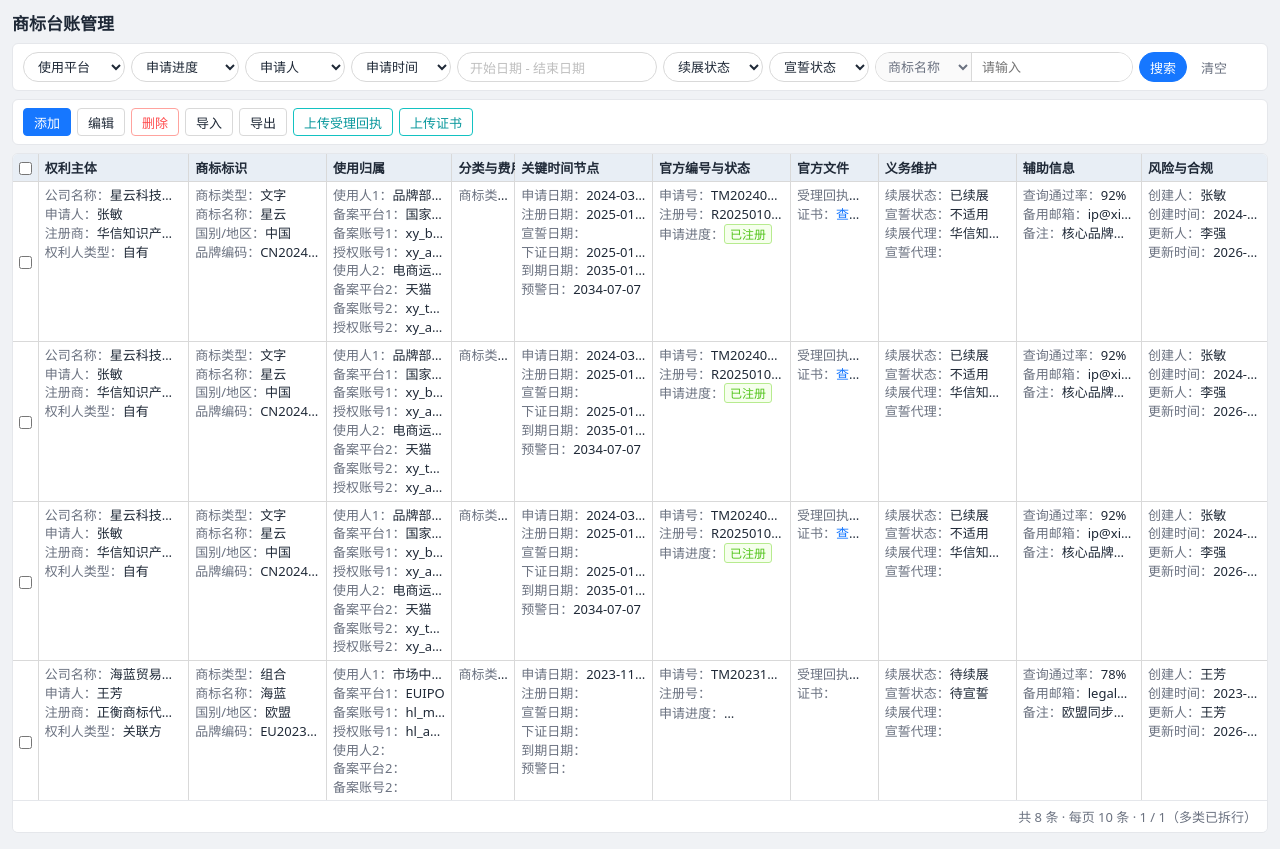
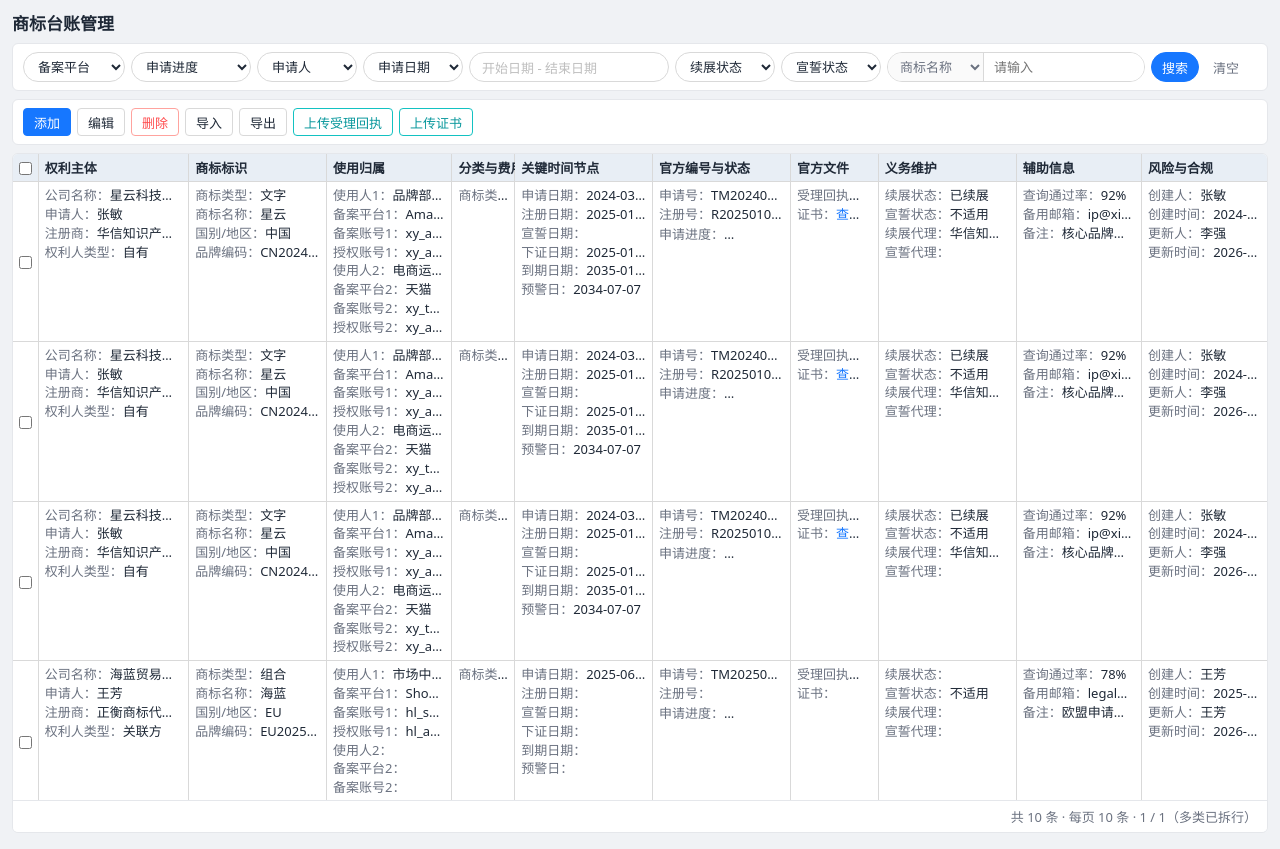
Before and after one commit to Linmyzhao/Trademark-Ledger, a plain HTML site: page index.html in a window 1280 px wide. Drawn offline with Linux system fonts and the light colour scheme.

Commit message:
Add files via upload

```diff
--- a/index.html
+++ b/index.html
@@ -352,6 +352,13 @@
     .field.hidden { display: none; }
     .field.field-top { align-items: start; }
     .field.field-top label { padding-top: 6px; }
+    .input-affix {
+      display: flex; align-items: center; gap: 6px; width: 100%; min-width: 0;
+    }
+    .input-affix input { flex: 1; min-width: 0; }
+    .input-affix .affix {
+      color: var(--muted); font-size: 13px; flex-shrink: 0; line-height: 32px;
+    }
     .ms-wrap { position: relative; width: 100%; }
     .ms-trigger {
       min-height: 32px; border: 1px solid #d9d9d9; border-radius: 6px;
@@ -415,14 +422,16 @@
 
     <div class="filters">
       <div class="filters-row">
-        <select id="fPlatform" title="使用平台">
-          <option value="">使用平台</option>
+        <select id="fPlatform" title="备案平台">
+          <option value="">备案平台</option>
           <option>Amazon</option>
           <option>EBay</option>
           <option>Aliexpress</option>
           <option>Lazada</option>
           <option>Shopee</option>
           <option>MyMall</option>
+          <option>天猫</option>
+          <option>京东</option>
         </select>
         <select id="fProgress" title="申请进度">
           <option value="">申请进度</option>
@@ -432,19 +441,24 @@
           <option>在准备资料</option>
           <option>商标有误</option>
           <option>已下证书</option>
+          <option>购买商标</option>
+          <option>购买中</option>
+          <option>已下受理通知</option>
         </select>
         <select id="fApplicant" title="申请人">
           <option value="">申请人</option>
           <option>张敏</option>
           <option>王芳</option>
           <option>赵磊</option>
+          <option>刘洋</option>
         </select>
-        <select id="fTimeType" title="申请时间">
-          <option value="apply">申请时间</option>
-          <option value="reg">注册时间</option>
+        <select id="fTimeType" title="日期类型">
+          <option value="apply">申请日期</option>
+          <option value="reg">注册日期</option>
           <option value="oath">宣誓日期</option>
           <option value="cert">下证日期</option>
           <option value="expire">到期日期</option>
+          <option value="warn">预警日</option>
         </select>
         <div class="date-range" id="dateRangeBox" title="开始日期 - 结束日期">
           <span class="range-text" id="dateRangeText">开始日期 - 结束日期</span>
@@ -453,19 +467,24 @@
         </div>
         <select id="fRenew" title="续展状态">
           <option value="">续展状态</option>
-          <option>是</option>
-          <option>否</option>
+          <option>已续展</option>
+          <option>待续展</option>
+          <option>不续展</option>
         </select>
         <select id="fOath" title="宣誓状态">
           <option value="">宣誓状态</option>
-          <option>是</option>
-          <option>否</option>
+          <option>已宣誓</option>
+          <option>待宣誓</option>
+          <option>不适用</option>
         </select>
         <div class="combo-search">
           <select id="qField" title="搜索字段">
             <option value="tmName" selected>商标名称</option>
             <option value="company">公司名称</option>
             <option value="registrar">注册商</option>
+            <option value="brandCode">品牌编码</option>
+            <option value="applyNo">申请号</option>
+            <option value="regNo">注册号</option>
           </select>
           <input id="q" type="text" placeholder="请输入" />
         </div>
@@ -683,8 +702,15 @@
               <label>申请进度</label>
               <select id="fProgressForm">
                 <option value="">请选择</option>
-                <option>审查中</option><option>受理</option><option>初审公告</option><option>已注册</option>
-                <option>驳回</option><option>无效</option><option>撤三</option><option>其他</option>
+                <option>审查中</option>
+                <option>审查已过</option>
+                <option>已提交资料</option>
+                <option>在准备资料</option>
+                <option>商标有误</option>
+                <option>已下证书</option>
+                <option>购买商标</option>
+                <option>购买中</option>
+                <option>已下受理通知</option>
               </select>
             </div>
             <div class="field">
@@ -725,7 +751,10 @@
           <div class="form-grid">
             <div class="field">
               <label>查询通过率</label>
-              <input id="fPassRate" value="92%" />
+              <div class="input-affix">
+                <input id="fPassRate" type="number" min="0" max="100" step="1" value="92" placeholder="0-100" />
+                <span class="affix">%</span>
+              </div>
             </div>
             <div class="field">
               <label>备用邮箱</label>
@@ -747,6 +776,7 @@
 
   <script>
     // 一个商标多类拆成多行；空值用 ""，列表展示为空
+    // 示例数据与最新字段口径对齐：备案平台枚举、续展/宣誓状态、下证日期、国别选项
     const baseRows = [
       {
         company: "星云科技有限公司",
@@ -758,14 +788,14 @@
         region: "中国",
         brandCode: "CN2024031201",
         user1: "品牌部-张敏",
-        filingPlatform1: "国家知识产权局",
-        filingAccount1: "xy_brand_cn",
-        authAccount1: "xy_auth_01",
+        filingPlatform1: "Amazon",
+        filingAccount1: "xy_amz_cn",
+        authAccount1: "xy_auth_amz",
         user2: "电商运营-李强",
         filingPlatform2: "天猫",
         filingAccount2: "xy_tmall",
         authAccount2: "xy_auth_tm",
-        niceClasses: ["9", "35", "42"],
+        niceClasses: ["第9类", "第35类", "第42类"],
         applyDate: "2024-03-12",
         regDate: "2025-01-08",
         oathDate: "",
@@ -774,7 +804,7 @@
         warnDate: "2034-07-07",
         applyNo: "TM20240312001",
         regNo: "R20250108088",
-        progress: "已注册",
+        progress: "已下证书",
         progressClass: "tag-green",
         receipt: "查看回执",
         cert: "查看证书",
@@ -788,7 +818,7 @@
         creator: "张敏",
         createTime: "2024-03-12 10:20",
         updater: "李强",
-        updateTime: "2026-03-01 15:06",
+        updateTime: "2026-11-10 15:06",
       },
       {
         company: "海蓝贸易有限公司",
@@ -797,40 +827,40 @@
         rightType: "关联方",
         tmType: "组合",
         tmName: "海蓝",
-        region: "欧盟",
-        brandCode: "EU2023110502",
+        region: "EU",
+        brandCode: "EU2025061802",
         user1: "市场中心-王芳",
-        filingPlatform1: "EUIPO",
-        filingAccount1: "hl_market",
+        filingPlatform1: "Shopee",
+        filingAccount1: "hl_shopee",
         authAccount1: "hl_auth_01",
         user2: "",
         filingPlatform2: "",
         filingAccount2: "",
         authAccount2: "",
-        niceClasses: ["3", "5"],
-        applyDate: "2023-11-05",
+        niceClasses: ["第3类", "第5类"],
+        applyDate: "2025-06-18",
         regDate: "",
         oathDate: "",
         certDate: "",
         expireDate: "",
         warnDate: "",
-        applyNo: "TM20231105022",
+        applyNo: "TM20250618022",
         regNo: "",
-        progress: "初审公告",
+        progress: "审查已过",
         progressClass: "tag-blue",
         receipt: "查看回执",
         cert: "",
-        renew: "待续展",
-        oath: "待宣誓",
+        renew: "",
+        oath: "不适用",
         renewAgent: "",
         oathAgent: "",
         passRate: "78%",
         email: "legal@hailan.com",
-        remark: "欧盟同步申请中",
+        remark: "欧盟申请中，备案平台2未填（选填）",
         creator: "王芳",
-        createTime: "2023-11-05 09:12",
+        createTime: "2025-06-18 09:12",
         updater: "王芳",
-        updateTime: "2026-02-18 11:30",
+        updateTime: "2026-11-08 11:30",
       },
       {
         company: "青禾食品股份有限公司",
@@ -839,40 +869,82 @@
         rightType: "供应商代持",
         tmType: "图形",
         tmName: "青禾",
-        region: "中国",
-        brandCode: "CN2022061807",
+        region: "US",
+        brandCode: "US2022061807",
         user1: "法务部-赵磊",
-        filingPlatform1: "国家知识产权局",
-        filingAccount1: "qh_legal",
+        filingPlatform1: "EBay",
+        filingAccount1: "qh_ebay",
         authAccount1: "qh_auth_01",
         user2: "渠道部-陈雪",
         filingPlatform2: "京东",
         filingAccount2: "qh_jd",
         authAccount2: "qh_auth_jd",
-        niceClasses: ["29", "30", "32"],
+        niceClasses: ["第29类", "第30类", "第32类"],
         applyDate: "2022-06-18",
         regDate: "2023-02-20",
         oathDate: "2028-02-20",
         certDate: "2023-03-05",
         expireDate: "2033-02-19",
-        warnDate: "2032-08-19",
+        warnDate: "2027-08-20",
         applyNo: "TM20220618077",
         regNo: "R20230220115",
-        progress: "已注册",
+        progress: "已下证书",
         progressClass: "tag-orange",
         receipt: "查看回执",
         cert: "查看证书",
         renew: "待续展",
-        oath: "已宣誓",
+        oath: "待宣誓",
         renewAgent: "正衡商标代理",
         oathAgent: "正衡商标代理",
         passRate: "85%",
         email: "tm@qinghefood.com",
-        remark: "临近续展窗口，需关注",
+        remark: "美国商标，宣誓日临近预警",
         creator: "赵磊",
         createTime: "2022-06-18 14:05",
         updater: "陈雪",
-        updateTime: "2026-03-10 16:42",
+        updateTime: "2026-11-12 16:42",
+      },
+      {
+        company: "晨光家居有限公司",
+        applicant: "刘洋",
+        registrar: "",
+        rightType: "",
+        tmType: "文字",
+        tmName: "晨光+",
+        region: "中国",
+        brandCode: "",
+        user1: "运营部-刘洋",
+        filingPlatform1: "",
+        filingAccount1: "",
+        authAccount1: "",
+        user2: "",
+        filingPlatform2: "",
+        filingAccount2: "",
+        authAccount2: "",
+        niceClasses: ["第11类", "第21类"],
+        applyDate: "2026-11-01",
+        regDate: "",
+        oathDate: "",
+        certDate: "",
+        expireDate: "",
+        warnDate: "",
+        applyNo: "TM20261101009",
+        regNo: "",
+        progress: "已下受理通知",
+        progressClass: "tag-blue",
+        receipt: "查看回执",
+        cert: "",
+        renew: "",
+        oath: "不适用",
+        renewAgent: "",
+        oathAgent: "",
+        passRate: "70%",
+        email: "brand@chenguang.com",
+        remark: "新申请：权利人类型/备案平台选填未填，品牌编码待注册成功后生成",
+        creator: "刘洋",
+        createTime: "2026-11-01 10:08",
+        updater: "刘洋",
+        updateTime: "2026-11-15 09:20",
       },
     ];
 
@@ -1041,13 +1113,21 @@
       }
     }
 
+    function toNiceClassLabel(v) {
+      const raw = String(v || "").trim();
+      if (!raw) return "";
+      if (/^第\d+类$/.test(raw)) return raw;
+      const n = raw.replace(/^第/, "").replace(/类$/, "").trim();
+      return n ? `第${n}类` : "";
+    }
+
     function initNiceClassMultiSelect() {
       const panel = document.getElementById("niceClassPanel");
       const trigger = document.getElementById("niceClassTrigger");
       const wrap = document.getElementById("niceClassMs");
       panel.innerHTML = Array.from({ length: 45 }, (_, i) => {
-        const n = String(i + 1);
-        return `<label class="ms-item"><input type="checkbox" value="${n}" />第${n}类</label>`;
+        const label = `第${i + 1}类`;
+        return `<label class="ms-item"><input type="checkbox" value="${label}" />${label}</label>`;
       }).join("");
 
       trigger.addEventListener("click", (e) => {
@@ -1071,8 +1151,8 @@
         trigger.innerHTML = `<span class="ms-placeholder">请选择商标类别（可多选）</span>`;
         return;
       }
-      trigger.innerHTML = selectedNiceClasses.map((n) =>
-        `<span class="ms-tag">第${n}类<button type="button" data-n="${n}" title="移除">×</button></span>`
+      trigger.innerHTML = selectedNiceClasses.map((label) =>
+        `<span class="ms-tag">${label}<button type="button" data-n="${label}" title="移除">×</button></span>`
       ).join("");
       trigger.querySelectorAll("button").forEach((btn) => {
         btn.addEventListener("click", (e) => {
@@ -1088,7 +1168,7 @@
 
     function setNiceClasses(values) {
       const list = (Array.isArray(values) ? values : String(values || "").split(/[,，\s]+/))
-        .map((v) => String(v).replace(/^第|类$/g, "").trim())
+        .map(toNiceClassLabel)
         .filter(Boolean);
       selectedNiceClasses = [...new Set(list)];
       document.querySelectorAll("#niceClassPanel input[type=checkbox]").forEach((cb) => {
@@ -1128,7 +1208,7 @@
       setSelectValue("fOathForm", row.oath);
       document.getElementById("fRenewAgent").value = row.renewAgent || "";
       document.getElementById("fOathAgent").value = row.oathAgent || "";
-      document.getElementById("fPassRate").value = row.passRate || "";
+      document.getElementById("fPassRate").value = String(row.passRate || "").replace(/%/g, "");
       document.getElementById("fEmail").value = row.email || "";
       document.getElementById("fRemark").value = row.remark || "";
     }
@@ -1175,7 +1255,7 @@
       }
       closeAddForm();
       toast(formMode === "add"
-        ? `已添加（类别：${selectedNiceClasses.map((n) => "第" + n + "类").join("、")}，多类将拆行）`
+        ? `已添加（类别：${selectedNiceClasses.join("、")}，多类将拆行）`
         : "已保存编辑");
     }
 
@@ -1204,12 +1284,13 @@
     document.getElementById("fEnd").addEventListener("change", syncDateRangeText);
 
     function doSearch() {
+      const timeType = document.getElementById("fTimeType").selectedOptions[0].text;
       const parts = [
-        document.getElementById("fPlatform").value && `平台=${document.getElementById("fPlatform").value}`,
-        document.getElementById("fProgress").value && `进度=${document.getElementById("fProgress").value}`,
+        document.getElementById("fPlatform").value && `备案平台=${document.getElementById("fPlatform").value}`,
+        document.getElementById("fProgress").value && `申请进度=${document.getElementById("fProgress").value}`,
         document.getElementById("fApplicant").value && `申请人=${document.getElementById("fApplicant").value}`,
-        document.getElementById("fStart").value && `开始=${document.getElementById("fStart").value}`,
-        document.getElementById("fEnd").value && `结束=${document.getElementById("fEnd").value}`,
+        (document.getElementById("fStart").value || document.getElementById("fEnd").value) &&
+          `${timeType}=${document.getElementById("fStart").value || "开始"}~${document.getElementById("fEnd").value || "结束"}`,
         document.getElementById("q").value && `${document.getElementById("qField").selectedOptions[0].text}=${document.getElementById("q").value}`,
         document.getElementById("fRenew").value && `续展状态=${document.getElementById("fRenew").value}`,
         document.getElementById("fOath").value && `宣誓状态=${document.getElementById("fOath").value}`,
```
